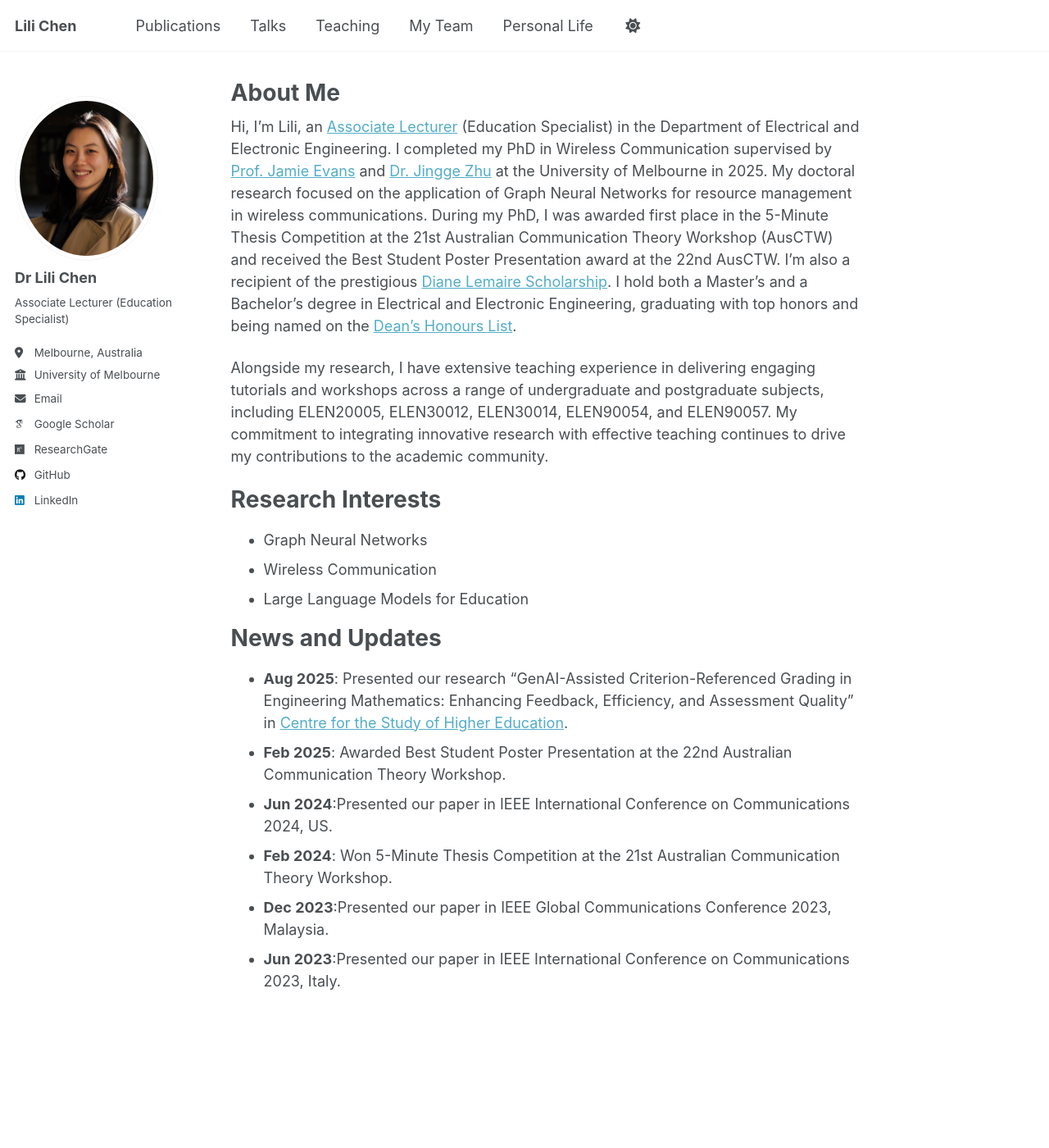
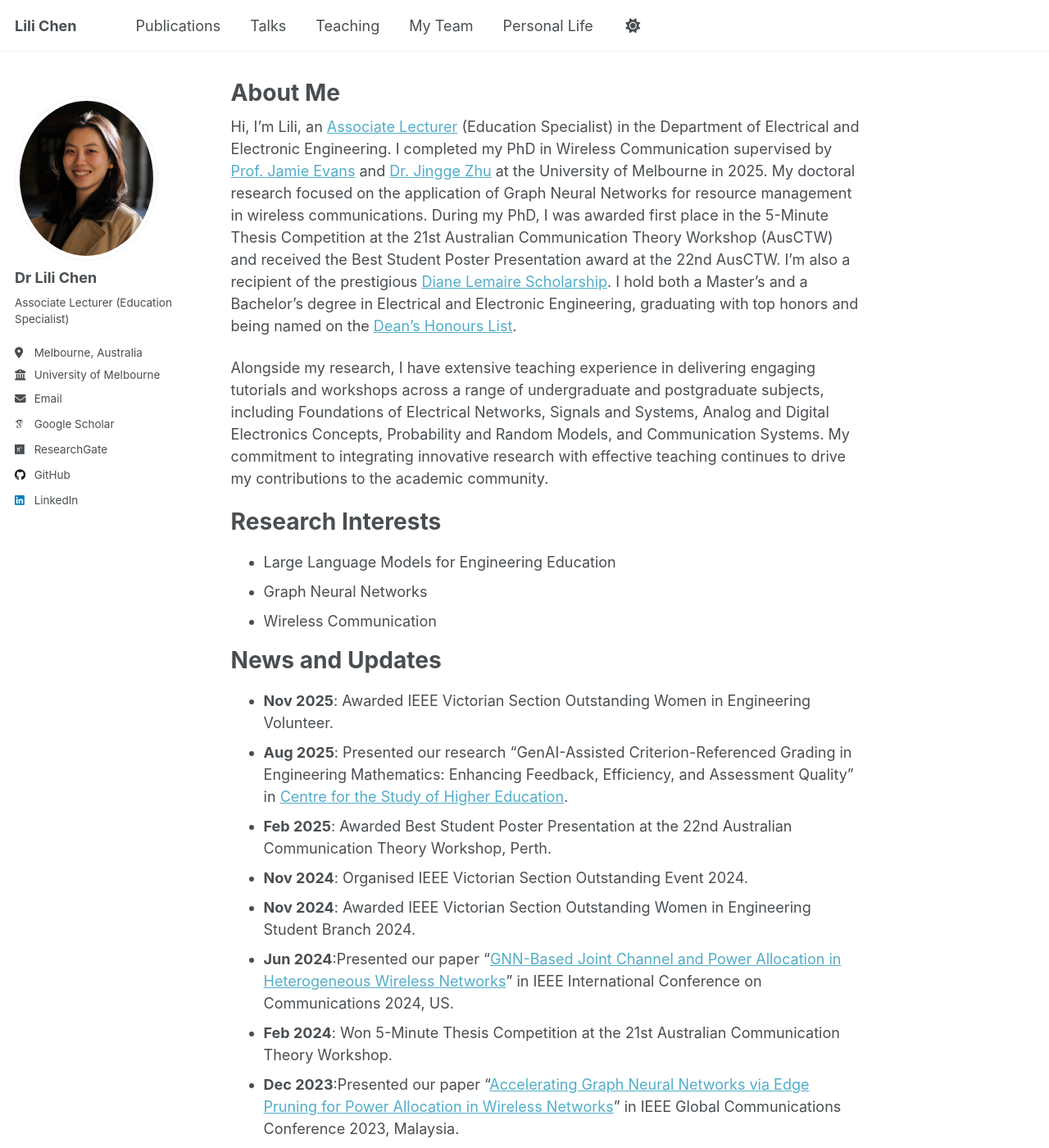
Before and after one commit to LilixChen/lilichen.github.io, a Jekyll site: the page built from _pages/about.md, in a window 1280 px wide and 1400 px high. Shown: the whole window at 82% size. Built offline with Jekyll 4.4.1, drawn with Linux system fonts in a browser that asks for light colours; some web fonts are replaced; a script that is not in the unit is left out; some of the changed text lies outside the part shown.

Commit message:
Update about.md

```diff
--- a/_pages/about.md
+++ b/_pages/about.md
@@ -9,20 +9,24 @@ redirect_from:
 
 Hi, I'm Lili, an [Associate Lecturer](https://findanexpert.unimelb.edu.au/profile/910137-lili-chen) (Education Specialist) in the Department of Electrical and Electronic Engineering. I completed my PhD in Wireless Communication supervised by [Prof. Jamie Evans](https://about.unimelb.edu.au/leadership/senior-leadership/provost/professor-jamie-evans) and [Dr. Jingge Zhu](https://findanexpert.unimelb.edu.au/profile/833183-jingge-zhu) at the University of Melbourne in 2025. My doctoral research focused on the application of Graph Neural Networks for resource management in wireless communications. During my PhD, I was awarded first place in the 5-Minute Thesis Competition at the 21st Australian Communication Theory Workshop (AusCTW) and received the Best Student Poster Presentation award at the 22nd AusCTW. I'm also a recipient of the prestigious [Diane Lemaire Scholarship](https://eng.unimelb.edu.au/students/scholarships-prizes-and-awards/graduate-research-students/scholarships/scholarships/diane-lemaire). I hold both a Master's and a Bachelor's degree in Electrical and Electronic Engineering, graduating with top honors and being named on the [Dean's Honours List](https://eng.unimelb.edu.au/students/scholarships-prizes-and-awards/sap/deans-honours-award).
 
-Alongside my research, I have extensive teaching experience in delivering engaging tutorials and workshops across a range of undergraduate and postgraduate subjects, including ELEN20005, ELEN30012, ELEN30014, ELEN90054, and ELEN90057. My commitment to integrating innovative research with effective teaching continues to drive my contributions to the academic community.
+Alongside my research, I have extensive teaching experience in delivering engaging tutorials and workshops across a range of undergraduate and postgraduate subjects, including Foundations of Electrical Networks, Signals and Systems, Analog and Digital Electronics Concepts, Probability and Random Models, and Communication Systems. My commitment to integrating innovative research with effective teaching continues to drive my contributions to the academic community.
 
 Research Interests
 ======
+- Large Language Models for Engineering Education
 - Graph Neural Networks
 - Wireless Communication
-- Large Language Models for Education
+
 
 
 News and Updates
 ======
+- **Nov 2025**: Awarded IEEE Victorian Section Outstanding Women in Engineering Volunteer.
 - **Aug 2025**: Presented our research "GenAI-Assisted Criterion-Referenced Grading in Engineering Mathematics: Enhancing Feedback, Efficiency, and Assessment Quality" in [Centre for the Study of Higher Education](https://melbourne-cshe.unimelb.edu.au/).
-- **Feb 2025**: Awarded Best Student Poster Presentation at the 22nd Australian Communication Theory Workshop.
-- **Jun 2024**:Presented our paper in IEEE International Conference on Communications 2024, US.
+- **Feb 2025**: Awarded Best Student Poster Presentation at the 22nd Australian Communication Theory Workshop, Perth.
+- **Nov 2024**: Organised IEEE Victorian Section Outstanding Event 2024.
+- **Nov 2024**: Awarded IEEE Victorian Section Outstanding Women in Engineering Student Branch 2024.
+- **Jun 2024**:Presented our paper "[GNN-Based Joint Channel and Power Allocation in Heterogeneous Wireless Networks](https://ieeexplore.ieee.org/abstract/document/10615380)" in IEEE International Conference on Communications 2024, US.
 - **Feb 2024**: Won 5-Minute Thesis Competition at the 21st Australian Communication Theory Workshop.
-- **Dec 2023**:Presented our paper in IEEE Global Communications Conference 2023, Malaysia.
-- **Jun 2023**:Presented our paper in IEEE International Conference on Communications 2023, Italy.
+- **Dec 2023**:Presented our paper "[Accelerating Graph Neural Networks via Edge Pruning for Power Allocation in Wireless Networks](https://ieeexplore.ieee.org/abstract/document/10465155)" in IEEE Global Communications Conference 2023, Malaysia.
+- **Jun 2023**:Presented our paper "[Graph Neural Networks for Power Allocation in Wireless Networks with Full Duplex Nodes](https://ieeexplore.ieee.org/abstract/document/10283511)" in IEEE International Conference on Communications 2023, Italy.
```
